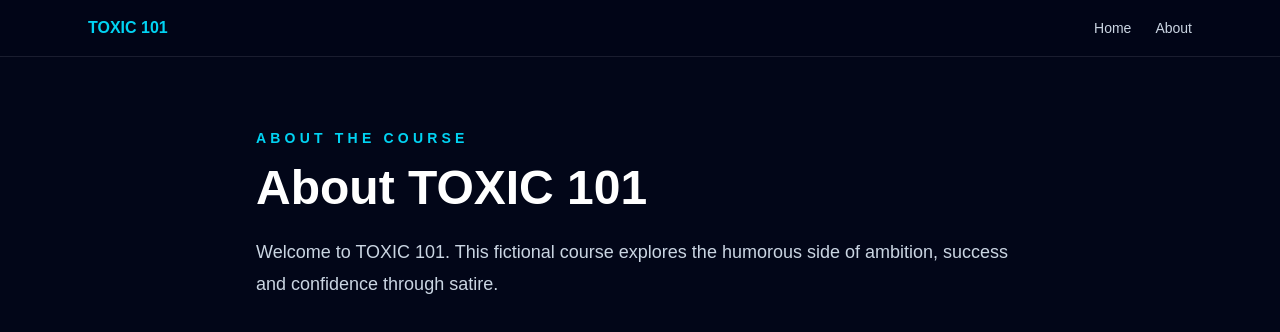
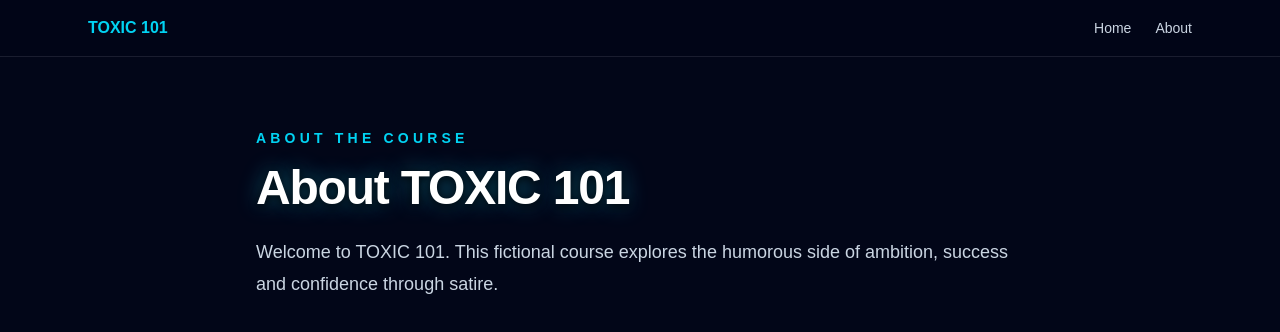
Before and after one commit to isabellesvedlund/Next, a Next.js app in the folder hero-next/: page /about in a window 1280 px wide. Shown: the top 332 px of the page. Built offline with nearby package versions, Linux system fonts and the light colour scheme.

Commit message:
h1 styling

```diff
--- a/hero-next/src/app/about/page.tsx
+++ b/hero-next/src/app/about/page.tsx
@@ -6,7 +6,9 @@ export default function AboutPage() {
           About the course
         </p>
 
-        <h1 className="mb-6 text-5xl font-bold">About TOXIC 101</h1>
+        <h1 className="mb-6 text-5xl font-extrabold tracking-tight text-white [text-shadow:0_2px_8px_rgba(0,0,0,0.8),0_0_22px_rgba(34,211,238,0.45)]">
+          About TOXIC 101
+        </h1>
 
         <p className="text-lg leading-8 text-slate-300">
           Welcome to TOXIC 101. This fictional course explores the humorous side
--- a/hero-next/src/components/hero.tsx
+++ b/hero-next/src/components/hero.tsx
@@ -10,7 +10,7 @@ export default function Hero() {
           </p>
 
           <div className="mb-6 flex items-center gap-5">
-            <h1 className="text-5xl font-extrabold tracking-tight leading-none md:text-7xl">
+            <h1 className="mb-6 text-5xl font-extrabold tracking-tight text-white [text-shadow:0_2px_8px_rgba(0,0,0,0.8),0_0_22px_rgba(34,211,238,0.45)]">
               TOXIC 101
             </h1>
 
```
